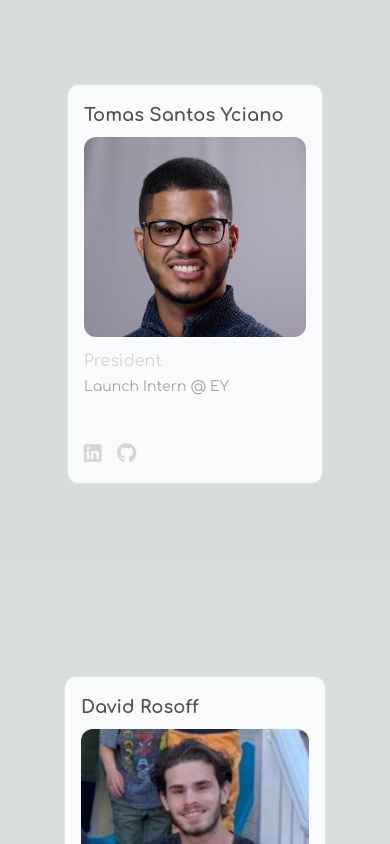
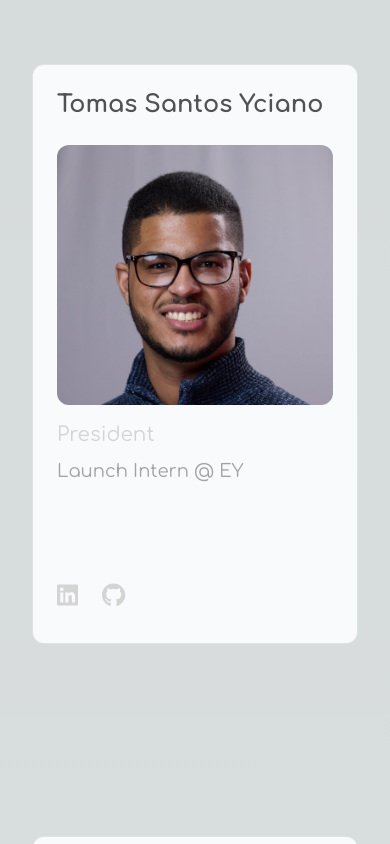
Before and after one commit to SJUACM/Website-V2, a Next.js app: page /eboard in a window 390 px wide. Shown: the top 844 px of the page. Built offline with nearby package versions, Linux system fonts and the light colour scheme.

Commit message:
updated mobile eboard page

```diff
--- a/src/app/eboard/page.tsx
+++ b/src/app/eboard/page.tsx
@@ -32,11 +32,11 @@ import { IconProp } from '@fortawesome/fontawesome-svg-core';
 
 export default function Eboard() {
   return (
-    <div className="mt-[-100px] text-center items-center justify-center max-w-7xl mx-auto px-8">
-    <div className="p-8">
-      <h1 className="text-4xl font-bold mb-8">E-Board</h1>
-      {/* Top Row - 4 members */}
-      <div className="grid grid-cols-1 md:grid-cols-2 lg:grid-cols-4 gap-8">
+    <div className="mt-[-100px] md:mt-[-100px] text-center items-center justify-center max-w-7xl mx-auto px-4 md:px-8">
+      <div className="p-4 md:p-8">
+        <h1 className="text-3xl md:text-4xl font-bold mb-8 md:mb-12">E-Board</h1>
+        {/* Current E-board section */}
+        <div className="grid grid-cols-1 md:grid-cols-2 lg:grid-cols-4 gap-8 md:gap-8 mb-12">
           <EboardMember
             name="Tomas Santos Yciano"
             position="President"
@@ -69,9 +69,6 @@ export default function Eboard() {
             linkedin="https://www.linkedin.com/in/richard-perez-jr/"
             github="https://github.com/richardp23"
           />
-        </div>
-        {/* Bottom Row - 4 members */}
-        <div className="grid grid-cols-1 md:grid-cols-2 lg:grid-cols-4 gap-8">
           <EboardMember
             name="Jennifer Venus"
             position="Social Media Chair"
@@ -106,9 +103,9 @@ export default function Eboard() {
         </div>
 
         {/* Past E-board section */}
-        <div className="mt-24">
-          <h2 className="text-3xl font-bold mb-12">Past E-Board Members</h2>
-          <div className="grid grid-cols-1 md:grid-cols-2 lg:grid-cols-4 gap-12">
+        <div className="mt-16 md:mt-24">
+          <h2 className="text-2xl md:text-3xl font-bold mb-8 md:mb-12">Past E-Board Members</h2>
+          <div className="grid grid-cols-1 md:grid-cols-2 lg:grid-cols-4 gap-8 md:gap-8">
             <PastEboardMember
               name="Raymond Ramdat"
               position="President"
@@ -139,12 +136,9 @@ export default function Eboard() {
               linkedin="https://www.linkedin.com/in/benjamin-hanim/"
               github="https://github.com/ben45123"
             />
-          </div>
-          {/* Past board members Bottom Row - 4 members */}
-          <div className="grid grid-cols-1 md:grid-cols-2 lg:grid-cols-4 gap-8">
             <PastEboardMember
               name="Aqueena Alexander"
-              position="Social Media Coordinator"
+              position="Social Media"
               year="2024"
               image={Aqueena}
               linkedin="https://www.linkedin.com/in/aqueena-alexander/"
@@ -172,12 +166,9 @@ export default function Eboard() {
               linkedin="https://www.linkedin.com/in/teutaelezaj/"
               github="https://github.com/teutaelezaj"
             />
-          </div>
-          {/* Past board members Bottom Row - 4 members */}
-          <div className="grid grid-cols-1 md:grid-cols-2 lg:grid-cols-4 gap-8">
             <PastEboardMember
               name="Katarina Kobetitsch"
-              position="Social Media Coordinator"
+              position="Social Media"
               year="2023"
               image={Kat}
               linkedin="https://www.linkedin.com/in/katarina-kobetitsch/"
@@ -204,17 +195,13 @@ export default function Eboard() {
               image={Ava}
               linkedin="https://www.linkedin.com/in/ava-mcnevin/"
             />
-
-            {/* Single centered past member */}
-            <div className="mt-8 flex justify-center">
             <PastEboardMember
               name="Jade Deo"
-                position="Social Media Coordinator"
+              position="Social Media"
               year="2022"
               image={Jade}
               linkedin="https://www.linkedin.com/in/jadedeo/"
             />
-            </div>
           </div>
         </div>
       </div>
@@ -240,55 +227,57 @@ export function EboardMember({
   return (
     <CardContainer className="inter-var">
       <CardBody
-        className={`bg-gray-50 relative group/card dark:hover:shadow-2xl dark:hover:shadow-emerald-500/[0.1] dark:bg-black dark:border-white/[0.3] border-black/[0.1] w-auto sm:w-[280px] rounded-xl p-4 border h-[400px]`}
+        className={`bg-gray-50 relative group/card dark:hover:shadow-2xl dark:hover:shadow-emerald-500/[0.1] dark:bg-black dark:border-white/[0.3] border-black/[0.1] w-full sm:w-[280px] min-h-[580px] sm:min-h-0 sm:h-[400px] rounded-xl p-6 md:p-4 border`}
       >
+        <div className="flex flex-col h-full">
           <CardItem
             translateZ="50"
-          className="text-lg font-bold text-neutral-600 dark:text-white mb-2"
+            className="text-2xl md:text-lg font-bold text-neutral-600 dark:text-white mb-4 md:mb-2"
           >
             {name}
           </CardItem>
-        <CardItem translateZ="100" className="w-full">
+          <CardItem translateZ="100" className="w-full mt-2">
             <Image
               src={image}
               height="1000"
               width="1000"
-            className="h-[200px] w-full object-cover rounded-xl group-hover/card:shadow-xl"
+              className="h-[260px] md:h-[200px] w-full object-cover rounded-xl group-hover/card:shadow-xl"
               alt={name}
             />
           </CardItem>
           <CardItem
             as="p"
             translateZ="60"
-          className="text-neutral-300 text-md mt-3"
+            className="text-neutral-300 text-xl md:text-md mt-4 md:mt-3"
           >
             {position}
           </CardItem>
           <CardItem
             as="p"
             translateZ="60"
-          className="text-neutral-400 text-sm mt-1"
+            className="text-neutral-400 text-lg md:text-sm mt-2 md:mt-1"
           >
             {description}
           </CardItem>
-        <CardItem translateZ="40" className="absolute bottom-4 left-4 right-4">
-          <div className="flex items-center justify-start gap-4">
+          <CardItem translateZ="40" className="mt-auto pt-6 md:pt-4">
+            <div className="flex items-center justify-start gap-6 md:gap-4 pb-2 md:pb-0">
               <a href={linkedin} target="_blank" rel="noreferrer">
                 <FontAwesomeIcon
                   icon={faLinkedin as IconProp}
-                className="text-xl text-neutral-300 hover:text-blue-500 transition-colors"
+                  className="text-2xl md:text-xl text-neutral-300 hover:text-blue-500 transition-colors"
                 />
               </a>
               {github && (
                 <a href={github} target="_blank" rel="noreferrer">
                   <FontAwesomeIcon
                     icon={faGithub as IconProp}
-                  className="text-xl text-neutral-300 hover:text-purple-500 transition-colors"
+                    className="text-2xl md:text-xl text-neutral-300 hover:text-purple-500 transition-colors"
                   />
                 </a>
               )}
             </div>
           </CardItem>
+        </div>
       </CardBody>
     </CardContainer>
   );
@@ -312,55 +301,57 @@ export function PastEboardMember({
   return (
     <CardContainer className="inter-var">
       <CardBody
-        className={`bg-gray-50 relative group/card dark:hover:shadow-2xl dark:hover:shadow-emerald-500/[0.1] dark:bg-black dark:border-white/[0.3] border-black/[0.1] w-auto sm:w-[280px] rounded-xl p-4 border h-[400px]`}
+        className={`bg-gray-50 relative group/card dark:hover:shadow-2xl dark:hover:shadow-emerald-500/[0.1] dark:bg-black dark:border-white/[0.3] border-black/[0.1] w-full sm:w-[280px] min-h-[580px] sm:min-h-0 sm:h-[400px] rounded-xl p-6 md:p-4 border`}
       >
+        <div className="flex flex-col h-full">
           <CardItem
             translateZ="50"
-          className="text-lg font-bold text-neutral-600 dark:text-white mb-2"
+            className="text-2xl md:text-lg font-bold text-neutral-600 dark:text-white mb-4 md:mb-2"
           >
             {name}
           </CardItem>
-        <CardItem translateZ="100" className="w-full">
+          <CardItem translateZ="100" className="w-full mt-2">
             <Image
               src={image}
               height="1000"
               width="1000"
-            className="h-[200px] w-full object-cover rounded-xl group-hover/card:shadow-xl"
+              className="h-[260px] md:h-[200px] w-full object-cover rounded-xl group-hover/card:shadow-xl"
               alt={name}
             />
           </CardItem>
           <CardItem
             as="p"
             translateZ="60"
-          className="text-neutral-300 text-md mt-3"
+            className="text-neutral-300 text-xl md:text-md mt-4 md:mt-3"
           >
             {position}
           </CardItem>
           <CardItem
             as="p"
             translateZ="60"
-          className="text-neutral-400 text-sm mt-1"
+            className="text-neutral-400 text-lg md:text-sm mt-2 md:mt-1"
           >
             {year}
           </CardItem>
-        <CardItem translateZ="40" className="absolute bottom-4 left-4 right-4">
-          <div className="flex items-center justify-start gap-4">
+          <CardItem translateZ="40" className="mt-auto pt-6 md:pt-4">
+            <div className="flex items-center justify-start gap-6 md:gap-4 pb-2 md:pb-0">
               <a href={linkedin} target="_blank" rel="noreferrer">
                 <FontAwesomeIcon
                   icon={faLinkedin as IconProp}
-                className="text-xl text-neutral-300 hover:text-blue-500 transition-colors"
+                  className="text-2xl md:text-xl text-neutral-300 hover:text-blue-500 transition-colors"
                 />
               </a>
               {github && (
                 <a href={github} target="_blank" rel="noreferrer">
                   <FontAwesomeIcon
                     icon={faGithub as IconProp}
-                  className="text-xl text-neutral-300 hover:text-purple-500 transition-colors"
+                    className="text-2xl md:text-xl text-neutral-300 hover:text-purple-500 transition-colors"
                   />
                 </a>
               )}
             </div>
           </CardItem>
+        </div>
       </CardBody>
     </CardContainer>
   );
--- a/src/app/meetings/layout.tsx
+++ b/src/app/meetings/layout.tsx
@@ -8,9 +8,9 @@ export default function Layout({
   children: React.ReactNode;
 }>) {
   return (
-    <main className="flex flex-col items-center justify-between p-24">
+    <main className="flex flex-col items-center justify-between p-4 md:p-24">
       <div className="z-50 w-full max-w-5xl items-center justify-between font-poppins text-sm lg:flex">
-        <div className="flex h-24 w-full justify-center bg-gradient-to-t from-white via-white dark:from-black dark:via-black lg:static lg:size-auto lg:bg-none">
+        <div className="flex h-24 w-full justify-center lg:static lg:size-auto">
           <Navbar />
           <a
             className="flex place-items-center gap-2 lg:pointer-events-auto lg:p-0"
@@ -20,8 +20,8 @@ export default function Layout({
         </div>
       </div>
 
-      <div className="pt-8">
-        <div className="relative z-[-1] flex place-items-center before:absolute before:h-[400px] before:w-full before:-translate-x-1/2 before:rounded-full before:bg-gradient-radial before:from-white before:to-transparent before:blur-2xl before:content-[''] after:absolute after:-z-20 after:h-[280px] after:w-full after:translate-x-1/3 after:bg-gradient-conic after:from-sky-200 after:via-blue-200 after:blur-2xl after:content-[''] before:dark:bg-gradient-to-br before:dark:from-transparent before:dark:to-red-700 before:dark:opacity-10 after:dark:from-sky-900 after:dark:via-[#de2307] after:dark:opacity-40 sm:before:w-[480px] sm:after:w-[340px] before:lg:h-[360px text-4xl text-center"></div>
+      <div className="pt-8 md:pt-8">
+        <div className="relative z-[-1] flex place-items-center before:absolute before:h-[400px] before:w-full before:-translate-x-1/2 before:rounded-full before:bg-gradient-radial before:from-white before:to-transparent before:blur-2xl before:content-[''] after:absolute after:-z-20 after:h-[280px] after:w-full after:translate-x-1/3 after:bg-gradient-conic after:from-sky-200 after:via-blue-200 after:blur-2xl after:content-[''] before:dark:bg-gradient-to-br before:dark:from-transparent before:dark:to-red-700 before:dark:opacity-10 after:dark:from-sky-900 after:dark:via-[#de2307] after:dark:opacity-40 sm:before:w-[480px] sm:after:w-[340px] before:lg:h-[360px] text-4xl text-center"></div>
 
         {children}
       </div>
```
Lines whose indentation alone changed are shown as unchanged.
